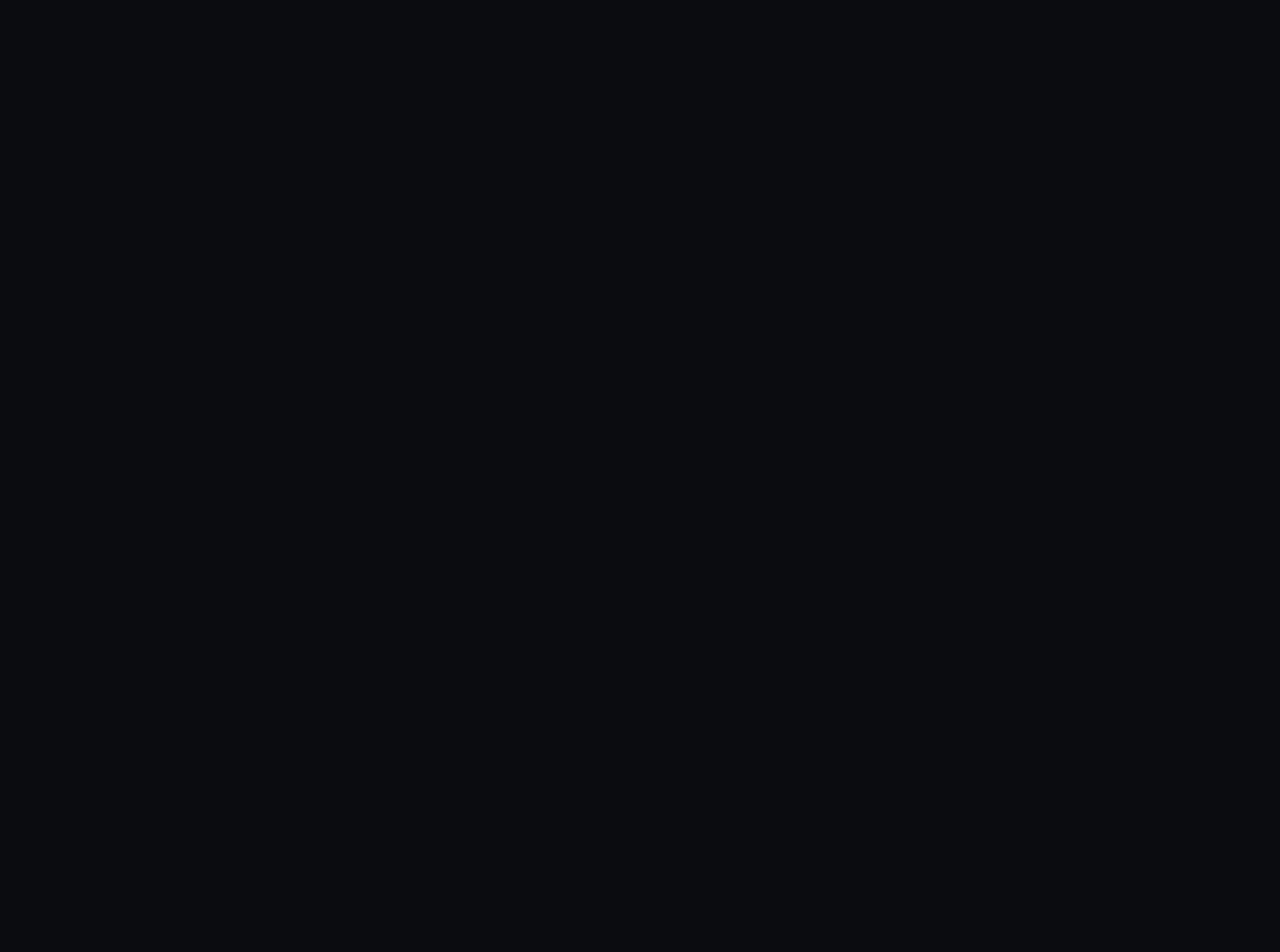
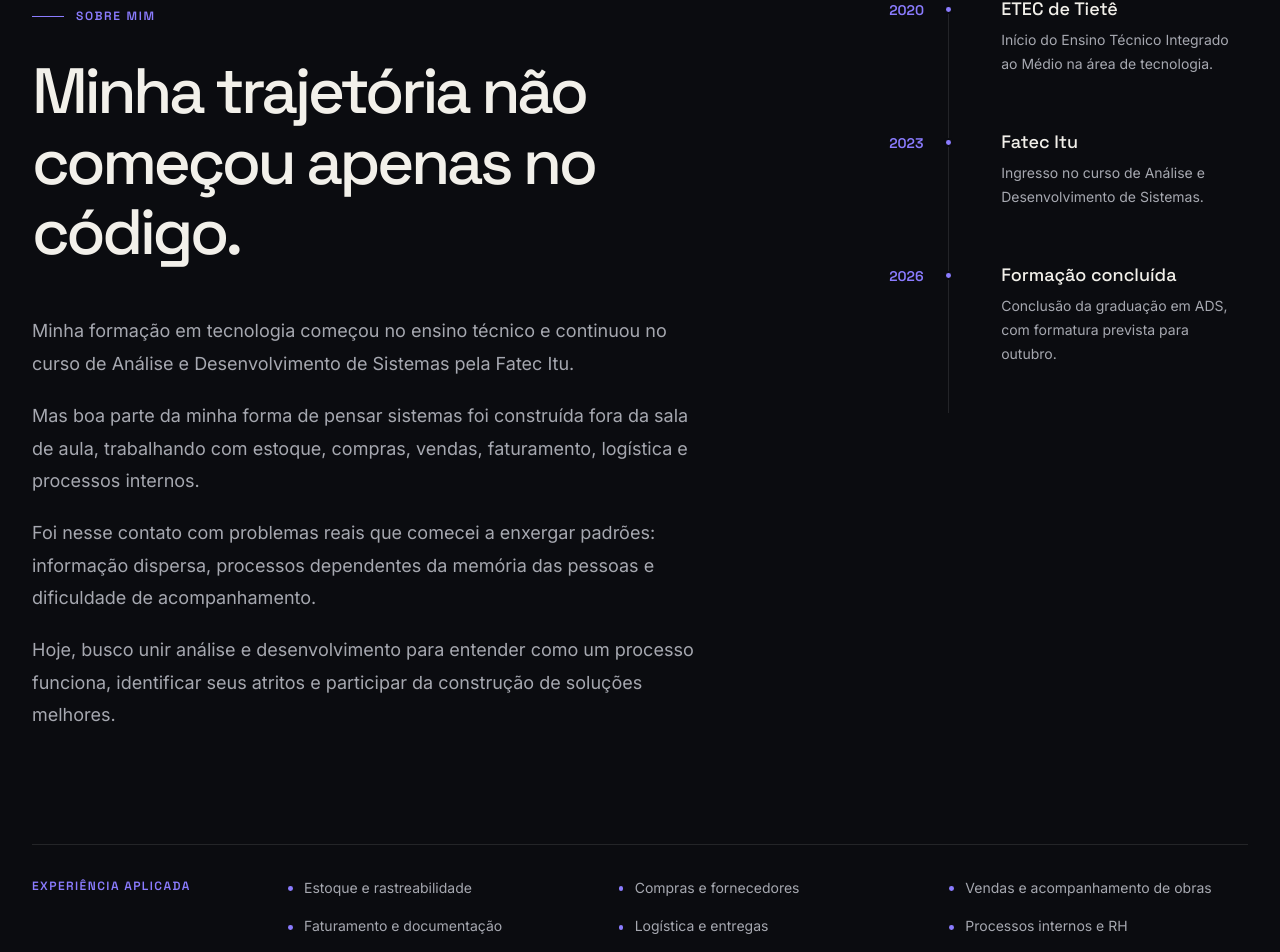
Before and after one commit to PontesDiogo/portfolio-diogo, a React (Vite) app: page / in a window 1280 px wide. Shown: the part 3859-4811 px from the top of the page. Before the commit the page ends 3713 px from the top, so only its background shows below. Built offline with nearby package versions, Linux system fonts and the light colour scheme.

Commit message:
feat: adiciona secao sobre e trajetoria profissional

```diff
--- a/src/App.tsx
+++ b/src/App.tsx
@@ -2,6 +2,8 @@ import { Header } from "./components/layout/Header/Header";
 import { Hero } from "./sections/Hero/Hero";
 import { Process } from "./sections/Process/Process";
 import { FeaturedProjects } from "./sections/FeaturedProjects/FeaturedProjects";
+import { OtherProjects } from "./sections/OtherProjects/OtherProjects";
+import { About } from "./sections/About/About";
 
 function App() {
   return (
@@ -12,6 +14,8 @@ function App() {
         <Hero />
         <Process />
         <FeaturedProjects />
+        <OtherProjects />
+        <About />
       </main>
     </>
   );
--- /dev/null
+++ b/src/sections/About/About.css
@@ -0,0 +1,183 @@
+.about {
+  padding-block: var(--section-spacing);
+  border-top: 1px solid var(--color-border);
+}
+
+.about__grid {
+  display: grid;
+  grid-template-columns: minmax(0, 1.35fr) minmax(18rem, 0.65fr);
+  gap: 7rem;
+  align-items: start;
+}
+
+.about__content {
+  max-width: 50rem;
+}
+
+.about__title {
+  margin-top: 2rem;
+
+  font-size: clamp(2.75rem, 5vw, 5.5rem);
+  letter-spacing: -0.055em;
+}
+
+.about__text {
+  display: grid;
+  gap: 1.25rem;
+  max-width: 42rem;
+  margin-top: 3rem;
+}
+
+.about__text p {
+  font-size: var(--font-size-lg);
+  line-height: 1.8;
+}
+
+.about__timeline {
+  position: relative;
+  display: grid;
+}
+
+.about__timeline::before {
+  content: "";
+  position: absolute;
+  top: 0.5rem;
+  bottom: 0.5rem;
+  left: 3.7rem;
+
+  width: 1px;
+  background: var(--color-border);
+}
+
+.about__timeline-item {
+  position: relative;
+  display: grid;
+  grid-template-columns: 5.5rem 1fr;
+  gap: 1.5rem;
+  padding-block: 0 3.5rem;
+}
+
+.about__timeline-item::before {
+  content: "";
+  position: absolute;
+  top: 0.4rem;
+  left: 3.45rem;
+
+  width: 0.55rem;
+  height: 0.55rem;
+  border: 2px solid var(--color-background);
+  border-radius: 50%;
+  background: var(--color-accent);
+}
+
+.about__timeline-year {
+  color: var(--color-accent);
+  font-family: var(--font-display);
+  font-size: var(--font-size-sm);
+  font-weight: 600;
+}
+
+.about__timeline-title {
+  font-size: var(--font-size-lg);
+}
+
+.about__timeline-description {
+  margin-top: 0.6rem;
+  font-size: var(--font-size-sm);
+  line-height: 1.7;
+}
+
+.about__experience {
+  display: grid;
+  grid-template-columns: 14rem 1fr;
+  gap: 2rem;
+
+  margin-top: 7rem;
+  padding-top: 2rem;
+  border-top: 1px solid var(--color-border);
+}
+
+.about__experience-label {
+  color: var(--color-accent);
+  font-family: var(--font-display);
+  font-size: var(--font-size-xs);
+  font-weight: 600;
+  letter-spacing: 0.12em;
+  text-transform: uppercase;
+}
+
+.about__experience-list {
+  display: grid;
+  grid-template-columns: repeat(3, minmax(0, 1fr));
+  gap: 1rem 2rem;
+}
+
+.about__experience-list li {
+  position: relative;
+  padding-left: 1rem;
+
+  color: var(--color-text-secondary);
+  font-size: var(--font-size-sm);
+}
+
+.about__experience-list li::before {
+  content: "";
+  position: absolute;
+  top: 0.7em;
+  left: 0;
+
+  width: 0.3rem;
+  height: 0.3rem;
+  border-radius: 50%;
+  background: var(--color-accent);
+}
+
+@media (max-width: 900px) {
+  .about__grid {
+    grid-template-columns: 1fr;
+    gap: 5rem;
+  }
+
+  .about__timeline {
+    max-width: 38rem;
+  }
+
+  .about__experience {
+    grid-template-columns: 1fr;
+  }
+
+  .about__experience-list {
+    grid-template-columns: repeat(2, minmax(0, 1fr));
+  }
+}
+
+@media (max-width: 600px) {
+  .about {
+    padding-block: 6rem;
+  }
+
+  .about__text p {
+    font-size: var(--font-size-base);
+  }
+
+  .about__timeline::before {
+    left: 3.2rem;
+  }
+
+  .about__timeline-item {
+    grid-template-columns: 4.75rem 1fr;
+    gap: 1rem;
+  }
+
+  .about__timeline-item::before {
+    left: 2.95rem;
+  }
+
+  .about__experience {
+    margin-top: 5rem;
+  }
+
+  .about__experience-list {
+    grid-template-columns: 1fr;
+  }
+}
--- /dev/null
+++ b/src/sections/About/About.tsx
@@ -0,0 +1,117 @@
+import { motion } from "framer-motion";
+import { Container } from "../../components/layout/Container/Container";
+import { SectionLabel } from "../../components/ui/SectionLabel/SectionLabel";
+import "./About.css";
+
+const timeline = [
+  {
+    year: "2020",
+    title: "ETEC de Tietê",
+    description:
+      "Início do Ensino Técnico Integrado ao Médio na área de tecnologia.",
+  },
+  {
+    year: "2023",
+    title: "Fatec Itu",
+    description:
+      "Ingresso no curso de Análise e Desenvolvimento de Sistemas.",
+  },
+  {
+    year: "2026",
+    title: "Formação concluída",
+    description:
+      "Conclusão da graduação em ADS, com formatura prevista para outubro.",
+  },
+];
+
+export function About() {
+  return (
+    <section className="about" id="sobre">
+      <Container>
+        <div className="about__grid">
+          <motion.div
+            className="about__content"
+            initial={{ opacity: 0, y: 24 }}
+            whileInView={{ opacity: 1, y: 0 }}
+            viewport={{ once: true, amount: 0.3 }}
+            transition={{ duration: 0.7 }}
+          >
+            <SectionLabel>Sobre mim</SectionLabel>
+
+            <h2 className="about__title">
+              Minha trajetória não começou apenas no código.
+            </h2>
+
+            <div className="about__text">
+              <p>
+                Minha formação em tecnologia começou no ensino técnico e
+                continuou no curso de Análise e Desenvolvimento de Sistemas
+                pela Fatec Itu.
+              </p>
+
+              <p>
+                Mas boa parte da minha forma de pensar sistemas foi construída
+                fora da sala de aula, trabalhando com estoque, compras, vendas,
+                faturamento, logística e processos internos.
+              </p>
+
+              <p>
+                Foi nesse contato com problemas reais que comecei a enxergar
+                padrões: informação dispersa, processos dependentes da memória
+                das pessoas e dificuldade de acompanhamento.
+              </p>
+
+              <p>
+                Hoje, busco unir análise e desenvolvimento para entender como
+                um processo funciona, identificar seus atritos e participar da
+                construção de soluções melhores.
+              </p>
+            </div>
+          </motion.div>
+
+          <motion.div
+            className="about__timeline"
+            initial={{ opacity: 0, x: 32 }}
+            whileInView={{ opacity: 1, x: 0 }}
+            viewport={{ once: true, amount: 0.25 }}
+            transition={{ duration: 0.75, delay: 0.1 }}
+          >
+            {timeline.map((item) => (
+              <article className="about__timeline-item" key={item.year}>
+                <span className="about__timeline-year">{item.year}</span>
+
+                <div>
+                  <h3 className="about__timeline-title">{item.title}</h3>
+                  <p className="about__timeline-description">
+                    {item.description}
+                  </p>
+                </div>
+              </article>
+            ))}
+          </motion.div>
+        </div>
+
+        <motion.div
+          className="about__experience"
+          initial={{ opacity: 0, y: 32 }}
+          whileInView={{ opacity: 1, y: 0 }}
+          viewport={{ once: true, amount: 0.2 }}
+          transition={{ duration: 0.7 }}
+        >
+          <span className="about__experience-label">
+            Experiência aplicada
+          </span>
+
+          <ul className="about__experience-list">
+            <li>Estoque e rastreabilidade</li>
+            <li>Compras e fornecedores</li>
+            <li>Vendas e acompanhamento de obras</li>
+            <li>Faturamento e documentação</li>
+            <li>Logística e entregas</li>
+            <li>Processos internos e RH</li>
+          </ul>
+        </motion.div>
+      </Container>
+    </section>
+  );
+}
```
